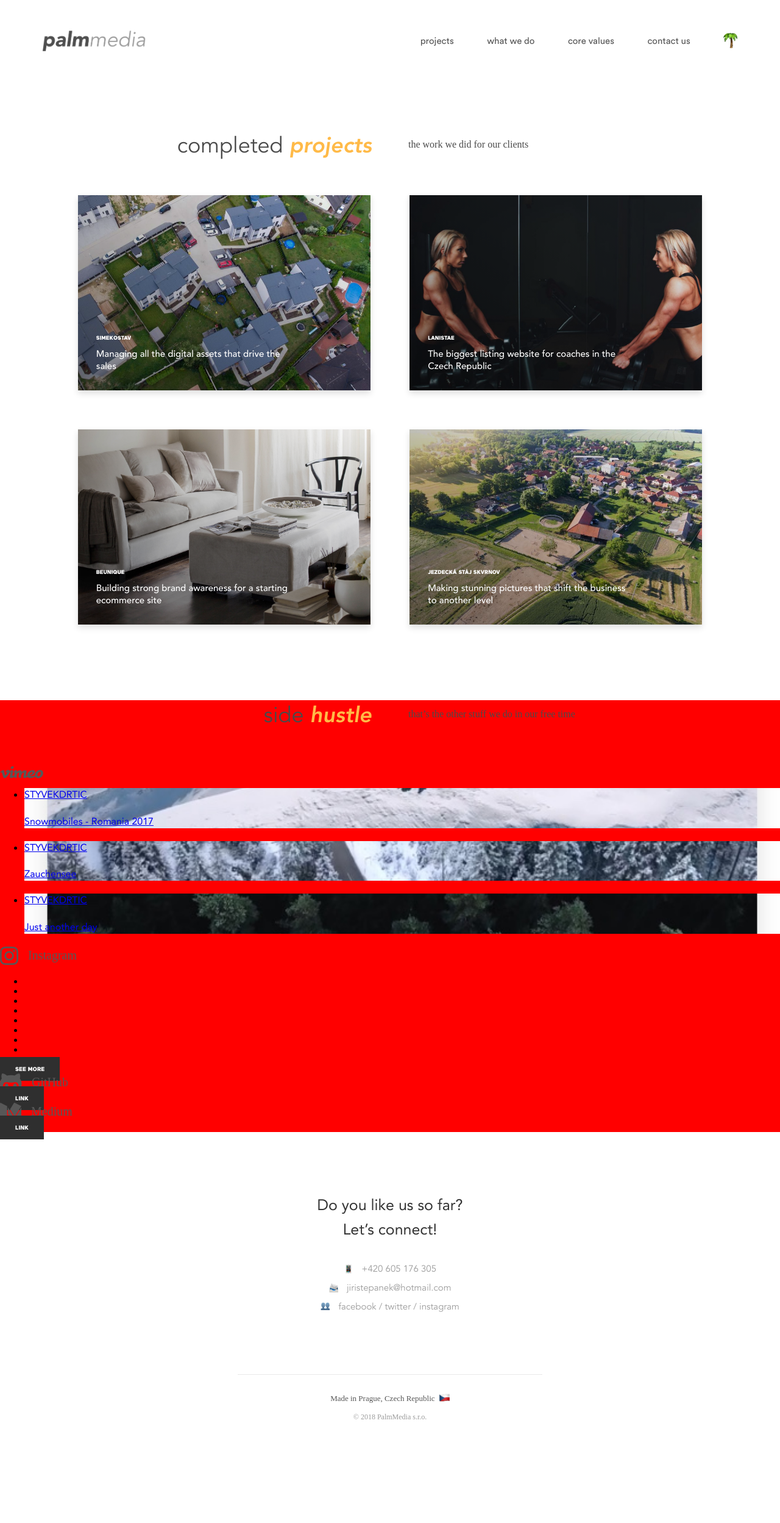
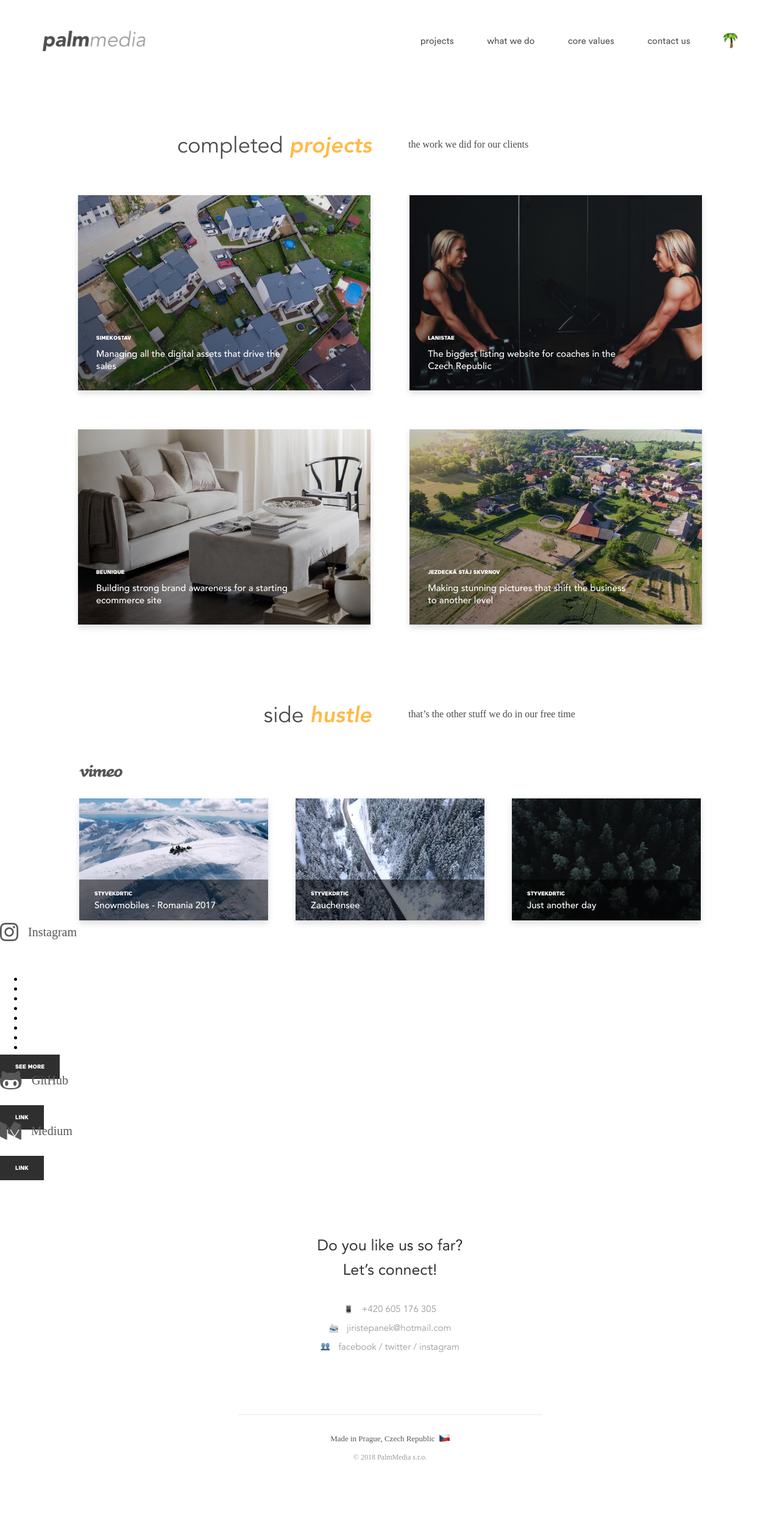
Before and after one commit to StyvekDrtic/palmmedia.cz, a Jekyll site: the page built from projects.html, in a window 1280 px wide. Shown: the whole page at 61% size. Built offline with Jekyll 4.4.1, drawn with Linux system fonts in a browser that asks for light colours; nearby versions of some CDN libraries; some web fonts are replaced; before the commit the page ends 2431 px from its top, so only the background shows below that.

Commit message:
bug fixed

```diff
--- a/_includes/footer.html
+++ b/_includes/footer.html
@@ -1,6 +1,6 @@
 <footer>
   <div class="contacts" id="contacts">
-    <h2 class="wow pulse">Do you like us so far?<br>Let’s connect!</h2>
+    <h2>Do you like us so far?<br>Let’s connect!</h2>
     <ul>
       <li>
         <img src="assets/img/e_phone.png" alt="phone">
--- a/_sass/_projects_i.scss
+++ b/_sass/_projects_i.scss
@@ -66,13 +66,13 @@
 
 .sideHustle {
   margin-top: 120px;
-  background: red;
 
   .socialLogo {
     img {
       display: inline-block;
       vertical-align: middle;
       margin-right: 16px;
+      margin-bottom: 35px;
     }
 
     span {
@@ -81,10 +81,15 @@
       font-family: MaaMedium;
       font-size: 20px;
       color: #575757;
+      margin-bottom: 35px;
     }
   }
 
   .vimeo {
+    width: calc(100% - 80px);
+    max-width: 1020px;
+    margin: 0 auto;
+
     .socialLogo {
       img {
         height: 20px;
@@ -114,17 +119,41 @@
 
     .videosMobile {
       display: none;
+
+      div {
+
+      }
     }
 
-    .videoss {
+    .videos {
       padding: 0;
+      position: relative;
+      text-align: center;
+      margin: 0 auto;
+
+      li {
+        list-style: none;
+        display: inline-block;
 
         .vimeoVideo {
+
+
+
+
+        /*pridat animaci*/
+
+
+
+
+
+
+          webkit-box-shadow: 0px 5px 10px 0px rgba(0,0,0,0.13);
+          -moz-box-shadow: 0px 5px 10px 0px rgba(0,0,0,0.13);
+          box-shadow: 0px 5px 10px 0px rgba(0,0,0,0.13);
           width: 310px;
           height: 200px;
-        margin-right: 45px;
           position: relative;
-        display: inline-block;
+          text-align: left;
 
           .description {
             position: absolute;
@@ -132,20 +161,34 @@
             left: 0;
             background: rgba(0, 0, 0, 0.5);
             color: #fff;
+            width: 310px;
+            padding-top: 10px;
 
             span {
               font-family: MaaBlack;
               font-size: 9px;
+              margin-left: 25px;
+              margin-bottom: 5px;
             }
 
             h4 {
               font-family: AveMedium;
               font-size: 15px;
+              margin-left: 25px;
+              margin-top: 0;
+              margin-bottom: 15px;
+            }
           }
         }
 
         &:last-child {
-          margin-right: 0;
+          position: absolute;
+          right: 0;
+        }
+
+        &:first-child {
+          position: absolute;
+          left: 0;
         }
       }
     }
```
Also changed, not shown: assets/img/content/justAnotherDay.jpg, assets/img/content/romania.jpg, assets/img/content/zauchensee.jpg. Lines whose indentation alone changed are shown as unchanged.
